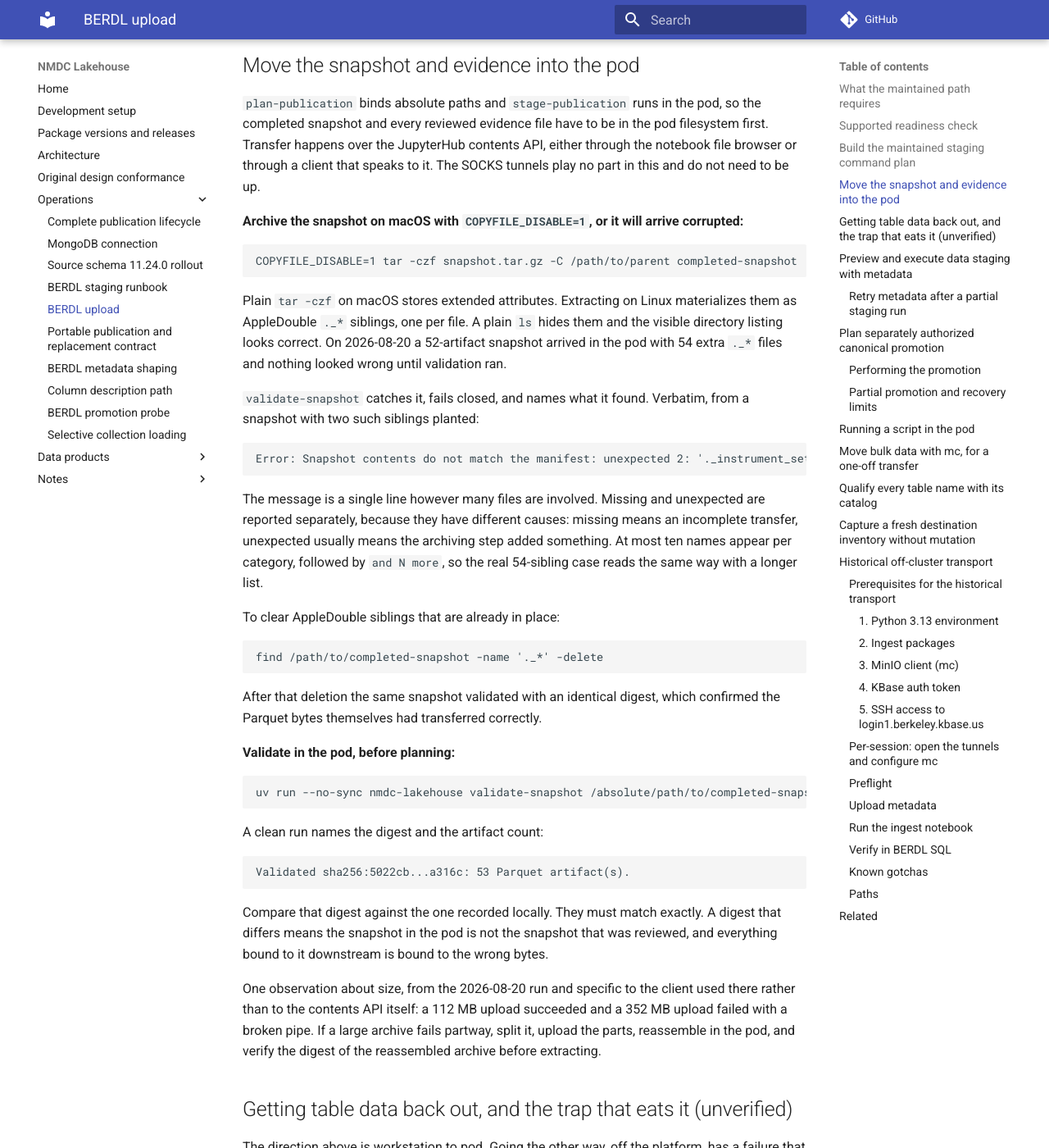
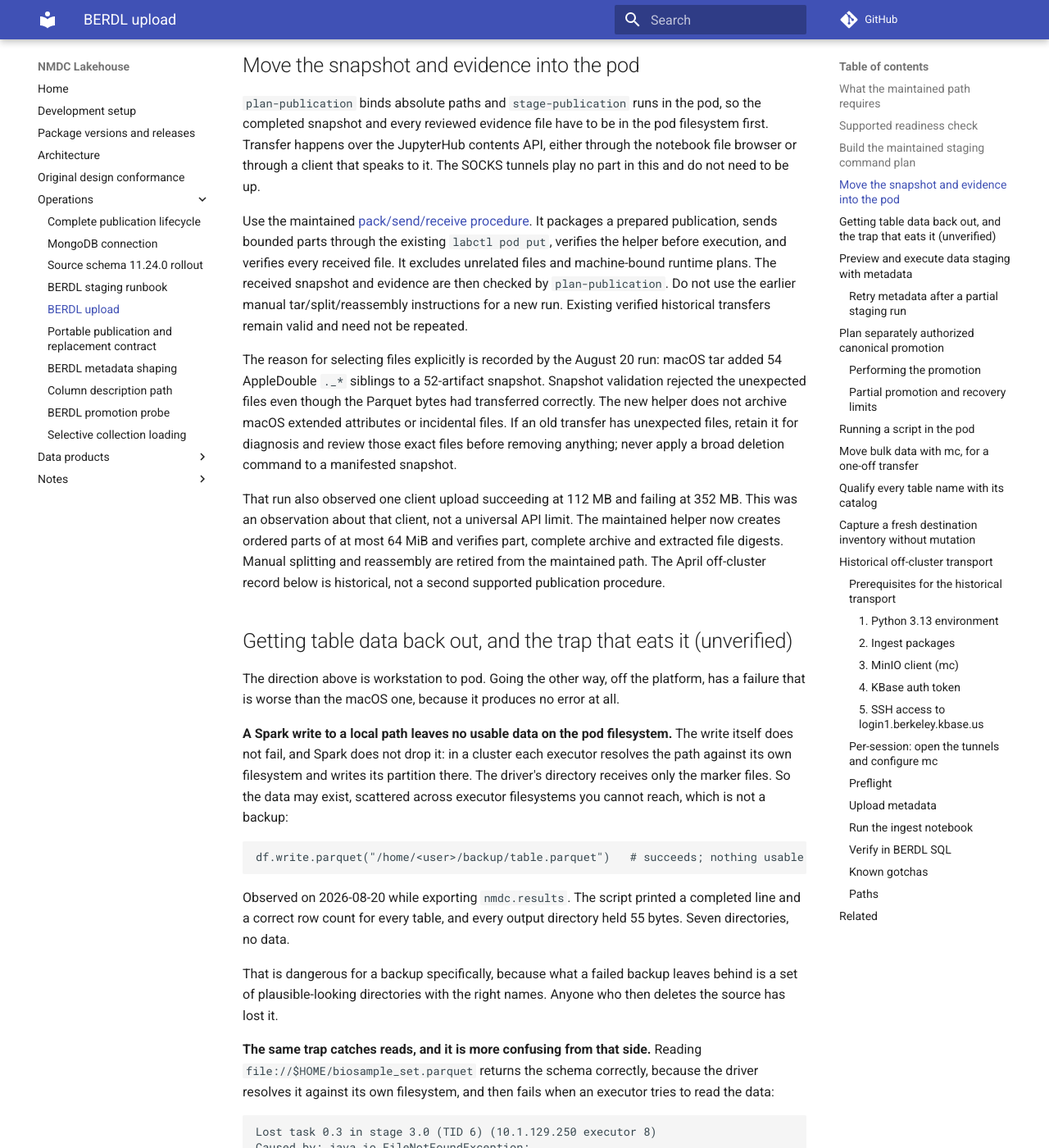
Before and after one commit to microbiomedata/nmdc-lakehouse, an MkDocs documentation site: the page built from docs/berdl-upload.md, in a window 1280 px wide and 1400 px high, scrolled down 4536 px. Shown: the whole window at 82% size. Built offline with MkDocs 1.6.1 and Material for MkDocs 9.7.7, drawn with Linux system fonts in a browser that asks for light colours; comment, search, counter and statistics services are not loaded.

Commit message:
Verify transferred helper and retire manual upload path

````diff
--- a/docs/berdl-upload.md
+++ b/docs/berdl-upload.md
@@ -241,68 +241,28 @@ filesystem first. Transfer happens over the JupyterHub contents API, either thro
 the notebook file browser or through a client that speaks to it. The SOCKS tunnels
 play no part in this and do not need to be up.
 
-**Archive the snapshot on macOS with `COPYFILE_DISABLE=1`, or it will arrive
-corrupted:**
+Use the maintained [pack/send/receive procedure](berdl-staging-runbook.md#send-to-the-pod).
+It packages a prepared publication, sends bounded parts through the existing
+`labctl pod put`, verifies the helper before execution, and verifies every
+received file. It excludes unrelated files and machine-bound runtime plans.
+The received snapshot and evidence are then checked by `plan-publication`.
+Do not use the earlier manual tar/split/reassembly instructions for a new run.
+Existing verified historical transfers remain valid and need not be repeated.
 
-<!-- unverified: no run of this procedure is recorded, and no tracking issue is
-     named here. -->
-```bash
-COPYFILE_DISABLE=1 tar -czf snapshot.tar.gz -C /path/to/parent completed-snapshot
-```
+The reason for selecting files explicitly is recorded by the August 20 run:
+macOS tar added 54 AppleDouble `._*` siblings to a 52-artifact snapshot.
+Snapshot validation rejected the unexpected files even though the Parquet bytes
+had transferred correctly. The new helper does not archive macOS extended
+attributes or incidental files. If an old transfer has unexpected files, retain
+it for diagnosis and review those exact files before removing anything; never
+apply a broad deletion command to a manifested snapshot.
 
-Plain `tar -czf` on macOS stores extended attributes. Extracting on Linux
-materializes them as AppleDouble `._*` siblings, one per file. A plain `ls` hides
-them and the visible directory listing looks correct. On 2026-08-20 a 52-artifact
-snapshot arrived in the pod with 54 extra `._*` files and nothing looked wrong until
-validation ran.
-
-`validate-snapshot` catches it, fails closed, and names what it found. Verbatim,
-from a snapshot with two such siblings planted:
-
-```
-Error: Snapshot contents do not match the manifest: unexpected 2: '._instrument_set.parquet', '._study_set.parquet'; 2 of the unexpected files start with '._', which is what extracting a macOS tar archive on Linux produces; re-archive with COPYFILE_DISABLE=1 or delete them.
-```
-
-The message is a single line however many files are involved. Missing and
-unexpected are reported separately, because they have different causes: missing
-means an incomplete transfer, unexpected usually means the archiving step added
-something. At most ten names appear per category, followed by `and N more`, so
-the real 54-sibling case reads the same way with a longer list.
-
-To clear AppleDouble siblings that are already in place:
-
-<!-- unverified: no run of this procedure is recorded, and no tracking issue is
-     named here. -->
-```bash
-find /path/to/completed-snapshot -name '._*' -delete
-```
-
-After that deletion the same snapshot validated with an identical digest, which
-confirmed the Parquet bytes themselves had transferred correctly.
-
-**Validate in the pod, before planning:**
-
-<!-- unverified: no run of this procedure is recorded, and no tracking issue is
-     named here. -->
-```bash
-uv run --no-sync nmdc-lakehouse validate-snapshot /absolute/path/to/completed-snapshot
-```
-
-A clean run names the digest and the artifact count:
-
-```
-Validated sha256:5022cb...a316c: 53 Parquet artifact(s).
-```
-
-Compare that digest against the one recorded locally. They must match exactly. A
-digest that differs means the snapshot in the pod is not the snapshot that was
-reviewed, and everything bound to it downstream is bound to the wrong bytes.
-
-One observation about size, from the 2026-08-20 run and specific to the client used
-there rather than to the contents API itself: a 112 MB upload succeeded and a 352 MB
-upload failed with a broken pipe. If a large archive fails partway, split it, upload
-the parts, reassemble in the pod, and verify the digest of the reassembled archive
-before extracting.
+That run also observed one client upload succeeding at 112 MB and failing at
+352 MB. This was an observation about that client, not a universal API limit.
+The maintained helper now creates ordered parts of at most 64 MiB and verifies
+part, complete archive and extracted file digests. Manual splitting and
+reassembly are retired from the maintained path. The April off-cluster record
+below is historical, not a second supported publication procedure.
 
 ## Getting table data back out, and the trap that eats it (unverified)
 
````
Also changed, not shown: README.md (+1 -0 lines), docs/berdl-staging-runbook.md (+6 -3 lines), docs/index.md (+4 -2 lines), docs/publication-lifecycle.md (+1 -0 lines), docs/runs/2026-09-23-production-staging.md (+40 -1 lines), 2 other files.
